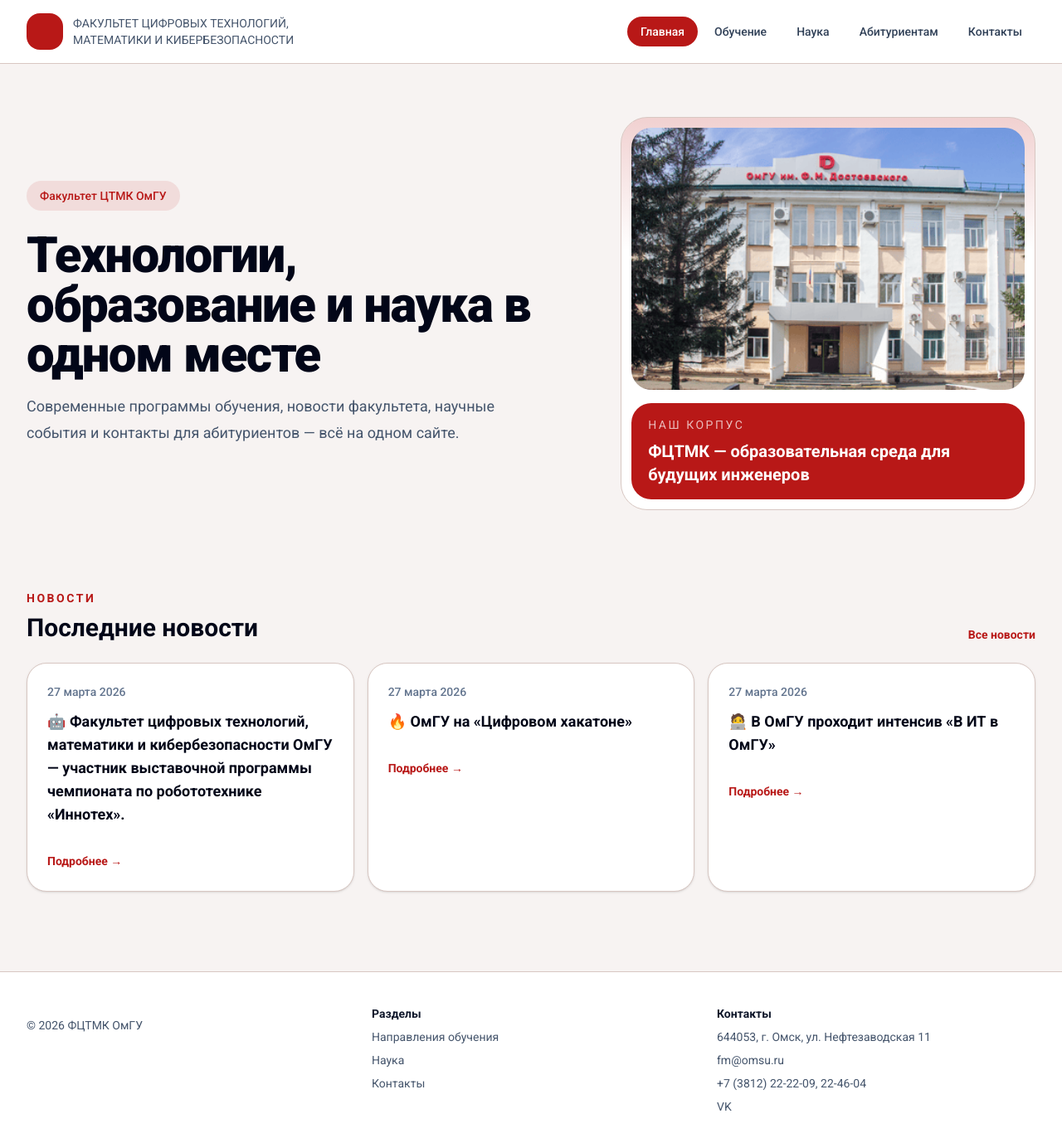
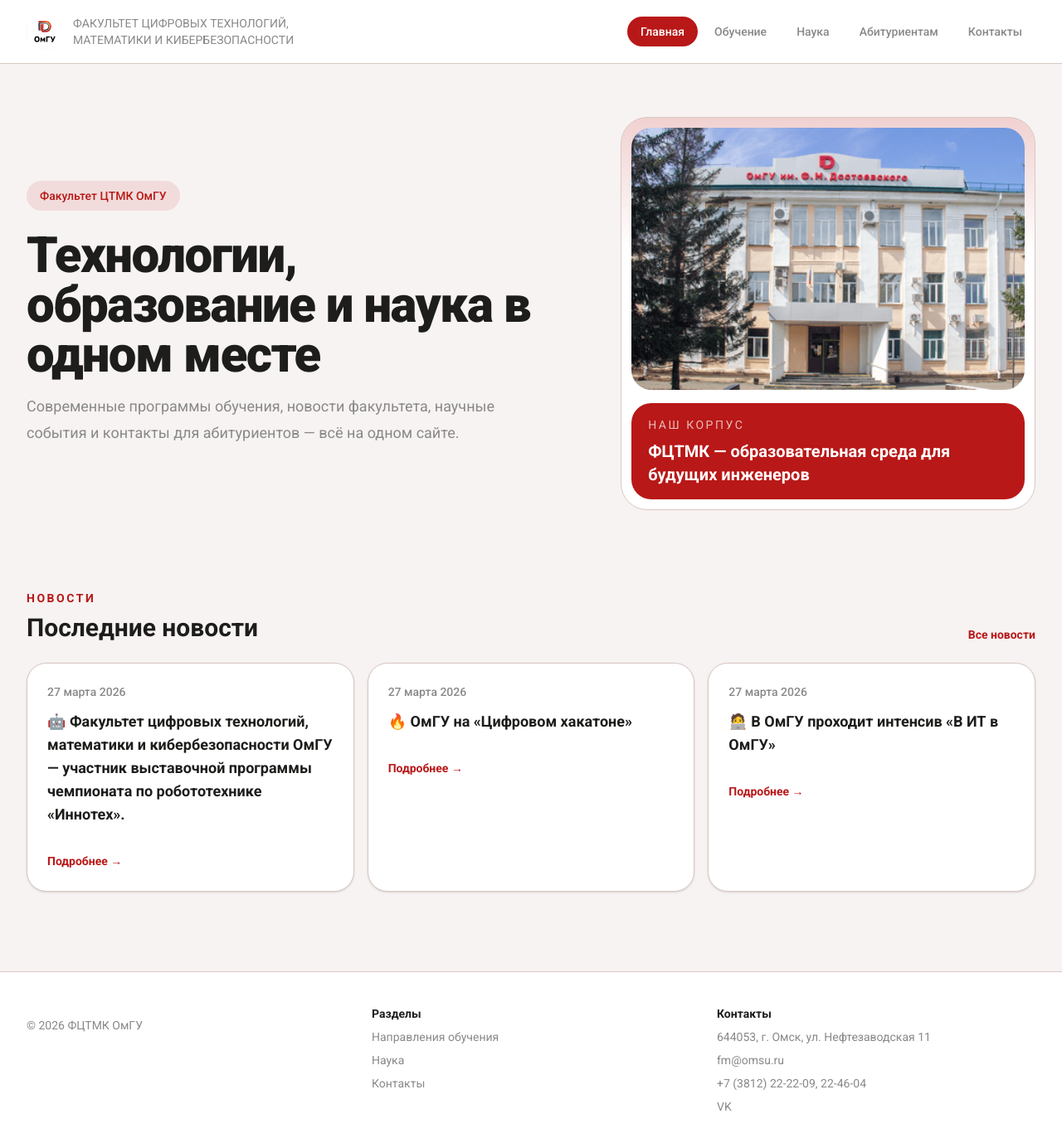
Before and after one commit to afghantech/fctk-website, a Next.js app: page / in a window 1280 px wide. Shown: the top 1378 px of the page at 83% size. Built offline with nearby package versions, Linux system fonts and the light colour scheme.

Commit message:
Обновлён стиль

```diff
--- a/components/Footer/Footer.tsx
+++ b/components/Footer/Footer.tsx
@@ -5,13 +5,13 @@
     <footer className="mt-16 border-t border-border bg-white">
       <div className="mx-auto grid max-w-7xl gap-8 px-4 py-10 sm:px-6 lg:grid-cols-3 lg:px-8">
         <div>
-          <p className="mt-3 max-w-sm text-sm leading-6 text-slate-600">
+          <p className="mt-3 max-w-sm text-sm leading-6 text-omsu-gray">
           © {new Date().getFullYear()} ФЦТМК ОмГУ
           </p>
         </div>
 
-        <div className="space-y-2 text-sm text-slate-600">
-          <p className="font-semibold text-slate-900">Разделы</p>
+        <div className="space-y-2 text-sm text-omsu-gray">
+          <p className="font-semibold text-omsu-black">Разделы</p>
           <div className="flex flex-col gap-2">
             <Link href="/academics" className="hover:text-omsu-blue">
               Направления обучения
@@ -25,8 +25,8 @@
           </div>
         </div>
 
-        <div className="space-y-2 text-sm text-slate-600">
-          <p className="font-semibold text-slate-900">Контакты</p>
+        <div className="space-y-2 text-sm text-omsu-gray">
+          <p className="font-semibold text-omsu-black">Контакты</p>
           <p>644053, г. Омск, ул. Нефтезаводская 11</p>
           <p>fm@omsu.ru</p>
           <p>+7 (3812) 22-22-09, 22-46-04</p>
--- a/components/Header/Header.tsx
+++ b/components/Header/Header.tsx
@@ -1,5 +1,6 @@
 'use client';
 
+import Image from 'next/image';
 import Link from 'next/link';
 import { usePathname } from 'next/navigation';
 import { NavigationProvider, useNavigation } from '@/components/Navigation/NavigationContext';
@@ -20,15 +21,20 @@
   return (
     <header className="sticky top-0 z-50 border-b border-border bg-surface/95 backdrop-blur">
       <div className="mx-auto flex max-w-7xl items-center justify-between gap-4 px-4 py-4 sm:px-6 lg:px-8">
-        <Link href="/" className="flex items-center gap-3" onClick={closeMenu}>
-          <span className="flex h-11 w-11 items-center justify-center rounded-2xl bg-omsu-blue text-lg font-bold text-white shadow-soft">
-
-          </span>
-          <span className="flex flex-col leading-tight">
-
-            <span className="text-sm text-slate-600">ФАКУЛЬТЕТ ЦИФРОВЫХ ТЕХНОЛОГИЙ, <br />МАТЕМАТИКИ И КИБЕРБЕЗОПАСНОСТИ</span>
-          </span>
-        </Link>
+        <div className="flex items-center gap-3">
+          <Link
+            href="https://omsu.ru/"
+            target="_blank"
+            rel="noopener noreferrer"
+            aria-label="Открыть сайт ОмГУ"
+            className="flex h-11 w-11 items-center justify-center overflow-hidden rounded-2xl bg-white shadow-soft"
+          >
+            <Image src="/images/logo-omsu.png" alt="Логотип ОмГУ" width={44} height={44} className="h-11 w-11 object-contain" />
+          </Link>
+          <Link href="/" className="flex flex-col leading-tight" onClick={closeMenu}>
+            <span className="text-sm text-omsu-gray">ФАКУЛЬТЕТ ЦИФРОВЫХ ТЕХНОЛОГИЙ, <br />МАТЕМАТИКИ И КИБЕРБЕЗОПАСНОСТИ</span>
+          </Link>
+        </div>
 
         <nav className="hidden items-center gap-1 lg:flex">
           {navItems.map((item) => {
@@ -49,7 +55,7 @@
                   'rounded-full px-4 py-2 text-sm font-medium',
                   active
                     ? 'bg-omsu-blue text-white'
-                    : 'text-slate-700 hover:bg-slate-100 hover:text-omsu-blue'
+                    : 'text-omsu-gray hover:bg-black/5 hover:text-omsu-blue'
                 )}
               >
                 {item.label}
@@ -63,7 +69,7 @@
           aria-label={isOpen ? 'Закрыть меню' : 'Открыть меню'}
           aria-expanded={isOpen}
           onClick={toggleMenu}
-          className="inline-flex h-11 w-11 items-center justify-center rounded-2xl border border-border bg-white text-omsu-blue shadow-sm transition hover:bg-slate-50 lg:hidden"
+          className="inline-flex h-11 w-11 items-center justify-center rounded-2xl border border-border bg-white text-omsu-blue shadow-sm transition hover:bg-black/5 lg:hidden"
         >
           <span className="sr-only">Меню</span>
           <span className="flex flex-col gap-1.5">
@@ -96,7 +102,7 @@
                     'rounded-2xl px-4 py-3 text-sm font-medium',
                     active
                       ? 'bg-omsu-blue text-white'
-                      : 'bg-slate-50 text-slate-700 hover:bg-slate-100 hover:text-omsu-blue'
+                      : 'bg-black/5 text-omsu-gray hover:bg-black/10 hover:text-omsu-blue'
                   )}
                 >
                   {item.label}
--- a/components/Hero/Hero.tsx
+++ b/components/Hero/Hero.tsx
@@ -9,10 +9,10 @@
           Факультет ЦТМК ОмГУ
         </span>
         <div className="space-y-4">
-          <h1 className="max-w-2xl text-4xl font-black tracking-tight text-slate-950 sm:text-5xl lg:text-6xl">
+          <h1 className="max-w-2xl text-4xl font-black tracking-tight text-omsu-black sm:text-5xl lg:text-6xl">
             Технологии, образование и наука в одном месте
           </h1>
-          <p className="max-w-xl text-lg leading-8 text-slate-600">
+          <p className="max-w-xl text-lg leading-8 text-omsu-gray">
             Современные программы обучения, новости факультета, научные события и
             контакты для абитуриентов — всё на одном сайте.
           </p>
@@ -21,7 +21,7 @@
 
       <div className="relative overflow-hidden rounded-[2rem] border border-border bg-white p-3 shadow-soft">
         <div className="absolute inset-x-0 top-0 h-40 bg-gradient-to-b from-omsu-blue/20 to-transparent" />
-        <div className="relative overflow-hidden rounded-[1.5rem] bg-slate-100">
+        <div className="relative overflow-hidden rounded-[1.5rem] bg-black/5">
           <Image
             src="/images/campus-hero.png"
             alt="Баннер факультета и корпус ОмГУ"
--- a/components/NewsBlock/NewsBlock.tsx
+++ b/components/NewsBlock/NewsBlock.tsx
@@ -9,11 +9,11 @@
           <p className="text-sm font-semibold uppercase tracking-[0.18em] text-omsu-blue">
             Новости
           </p>
-          <h2 className="mt-2 text-2xl font-bold text-slate-950 sm:text-3xl">
+          <h2 className="mt-2 text-2xl font-bold text-omsu-black sm:text-3xl">
             Последние новости
           </h2>
         </div>
-        <Link href="/nauka" className="text-sm font-semibold text-omsu-blue hover:text-omsu-blue-dark">
+        <Link href="/news" className="text-sm font-semibold text-omsu-blue hover:text-omsu-blue-dark">
           Все новости
         </Link>
       </div>
@@ -24,9 +24,9 @@
             key={item.id}
             className="rounded-[1.5rem] border border-border bg-white p-6 shadow-sm transition hover:-translate-y-1 hover:shadow-soft"
           >
-            <p className="text-sm font-medium text-slate-500">{item.date}</p>
-            <h3 className="mt-3 text-lg font-bold leading-7 text-slate-950">{item.title}</h3>
-            <p className="mt-3 text-sm leading-6 text-slate-600">{item.excerpt}</p>
+            <p className="text-sm font-medium text-omsu-gray">{item.date}</p>
+            <h3 className="mt-3 text-lg font-bold leading-7 text-omsu-black">{item.title}</h3>
+            <p className="mt-3 text-sm leading-6 text-omsu-gray">{item.excerpt}</p>
             <Link href={item.href} className="mt-5 inline-flex text-sm font-semibold text-omsu-blue">
               Подробнее →
             </Link>
--- a/components/ProgramCard/ProgramCard.tsx
+++ b/components/ProgramCard/ProgramCard.tsx
@@ -12,24 +12,24 @@
       <p className="text-sm font-semibold uppercase tracking-[0.16em] text-omsu-blue">
         {program.degree}
       </p>
-      <h3 className="mt-3 text-xl font-bold leading-7 text-slate-950">{program.title}</h3>
-      <p className="mt-1 text-sm text-slate-500">
+      <h3 className="mt-3 text-xl font-bold leading-7 text-omsu-black">{program.title}</h3>
+      <p className="mt-1 text-sm text-omsu-gray">
         {program.code} · {program.profile}
       </p>
-      <p className="mt-3 text-sm leading-6 text-slate-600">{program.description}</p>
+      <p className="mt-3 text-sm leading-6 text-omsu-gray">{program.description}</p>
 
       <div className="mt-5 flex flex-wrap gap-2">
         {program.subjects.slice(0, 3).map((item) => (
           <span
             key={item}
-            className="rounded-full bg-slate-100 px-3 py-1 text-xs font-medium text-slate-700"
+            className="rounded-full bg-black/5 px-3 py-1 text-xs font-medium text-omsu-black"
           >
             {item}
           </span>
         ))}
       </div>
 
-      <div className="mt-6 flex items-center justify-between border-t border-border pt-4 text-sm text-slate-600">
+      <div className="mt-6 flex items-center justify-between border-t border-border pt-4 text-sm text-omsu-gray">
         <span>{program.code}</span>
         <span>{program.format}</span>
       </div>
--- a/tailwind.config.ts
+++ b/tailwind.config.ts
@@ -12,12 +12,12 @@
         omsu: {
           blue: "var(--color-omsu-blue)",
           blueDark: "var(--color-omsu-blue-dark)",
-          blueSoft: "var(--color-omsu-blue-soft)",
-          white: "var(--color-omsu-white)",
+          black: "var(--color-omsu-black)",
+          gray: "var(--color-omsu-gray)",
         },
       },
       boxShadow: {
-        soft: "0 10px 30px rgba(0, 48, 135, 0.08)",
+        soft: "0 10px 30px rgba(184, 24, 23, 0.14)",
       },
     },
   },
```
Also changed, not shown: public/images/logo-omsu.png (added).
